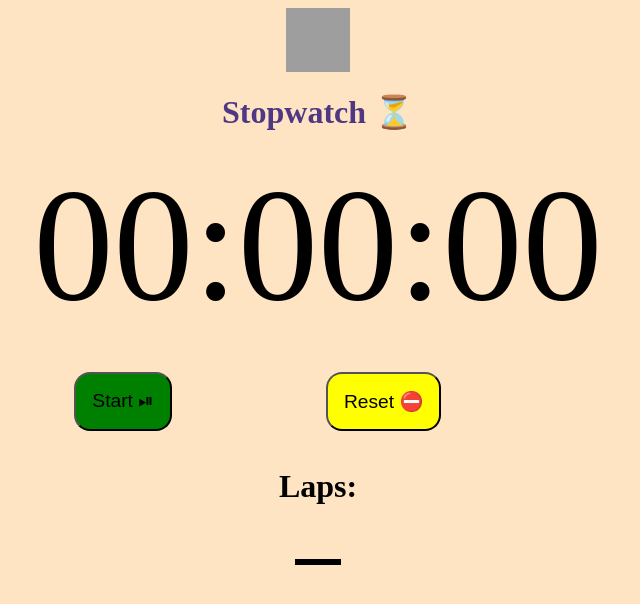
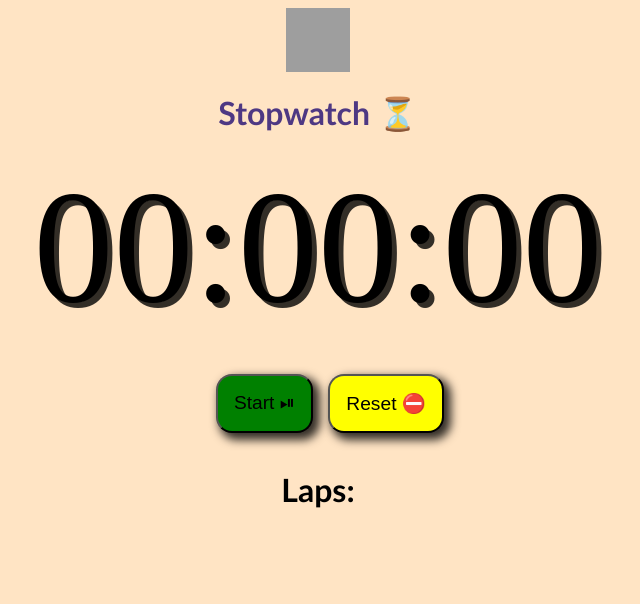
Before and after one commit to RaghavMoudgil/Stopwatch, a plain HTML site: page index.html in a window 1280 px wide. Shown: the whole page, without its empty margins (322-962 px from the left). Drawn offline with Linux system fonts and the light colour scheme; grey boxes are pictures that could not be loaded.

Commit message:
Update style.css

```diff
--- a/style.css
+++ b/style.css
@@ -1,46 +1,40 @@
-body{
+body {
     background-color: bisque;
+}
 
-}
-.container{
+.container {
     display: flex;
     flex-direction: column;
     height: 100vh;
     align-items: center;
+}
 
-}
-#time{
+#time {
     display: flex;
     width: 100%;
-
     align-items: center;
     justify-content: center;
     background-color: azure;
     position: relative;
     z-index: 1;
-font-family: 'Times New Roman', Times, serif ;
+    font-family: 'Times New Roman', Times, serif;
     font-size: 10rem;
     background-color: bisque;
 
 }
-#buttons{
+
+#buttons {
     display: flex;
     width: 100%;
-
-
     justify-content: center;
-
     background-color: azure;
     position: relative;
     z-index: 1;
     box-sizing: 2rem;
     background-color: bisque;
-
-
-
 }
 
-#start{
+#start {
     background-color: green;
     margin: 1rem;
     padding: 1rem;
@@ -49,37 +43,33 @@ background-color: bisque;
     z-index: 10;
     border-radius: 1rem;
 }
-#start:hover{
-    box-shadow: 2rem silver;
 
-}
-
-#stop{
+#stop {
     background-color: red;
     margin: 1rem;
     padding: 1rem;
     font-size: larger;
     position: relative;
     border-radius: 1rem;
+    margin-left: -7.7rem;
     z-index: 10;
 }
 
-#stop :hover{
-    box-shadow: 2rem silver;
-}
-span{
+span {
     font-family: 'Times New Roman', Times, serif;
     color: rgb(78, 56, 131);
     margin: 0;
     padding: 0;
 }
-img{
+
+img {
     margin: 0;
     padding: 0;
     height: 4rem;
     width: 4rem;
 }
-#reset{
+
+#reset {
     background-color: yellow;
     margin: 1rem;
     padding: 1rem;
@@ -88,42 +78,79 @@ width: 4rem;
     position: relative;
     z-index: 10;
 }
-#reset:hover{
+
+#reset:hover {
     box-shadow: 2rem silver;
+}
 
-}
-#lap{
+#lap {
     background-color: rgb(23, 207, 253);
     margin: 1rem;
     padding: 1rem;
     font-size: larger;
     border-radius: 1rem;
-    position: relative;
-z-index: 10;
+    margin-left: -8rem;
+}
 
-}
-#laps{
+#laps {
     font-size: 2rem;
 }
-#lap_reset{
+
+#lap_reset {
     background-color: rgb(76, 255, 22);
     margin: 1rem;
     padding: 1rem;
     font-size: larger;
     position: relative;
-z-index: 10;border-radius: 1rem;
+    z-index: 10;
+    border-radius: 1rem;
     display: none;
 }
-.btn :hover{
+
+.btn :hover {
     box-shadow: 2rem;
 }
-ol li{
+
+ol li {
     padding-left: 14px;
     margin-left: 0rem;
 
 }
-ol{
 
-    border-style: solid;
+h1 {
+    display: flex;
+    flex-direction: column;
+    font-family: 'Gill Sans', 'Gill Sans MT', Calibri, 'Trebuchet MS', sans-serif;
+}
+
+.logo {
+    margin-left: 10.5rem;
+    position: absolute;
+    animation: myanim 10s;
+    animation-iteration-count: infinite;
 
 }
+
+@keyframes myanim {
+    0% {
+        transform: rotate(0deg);
+    }
+
+    100% {
+        transform: rotate(360deg);
+    }
+}
+
+#start,
+#stop,
+#lap,
+#reset,
+#lap,
+#lap_reset,
+#reset {
+    box-shadow: 5px 5px 10px 2px rgba(0, 0, 0, .8);
+}
+
+#time {
+    text-shadow: 5px 5px rgba(0, 0, 0, .8);
+}
```
Lines whose indentation alone changed are shown as unchanged.
